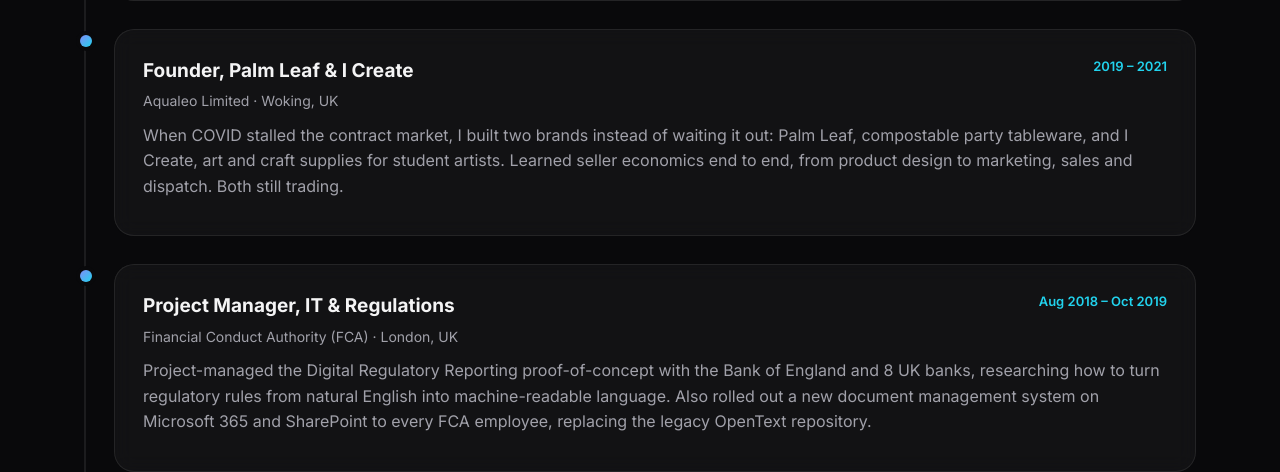
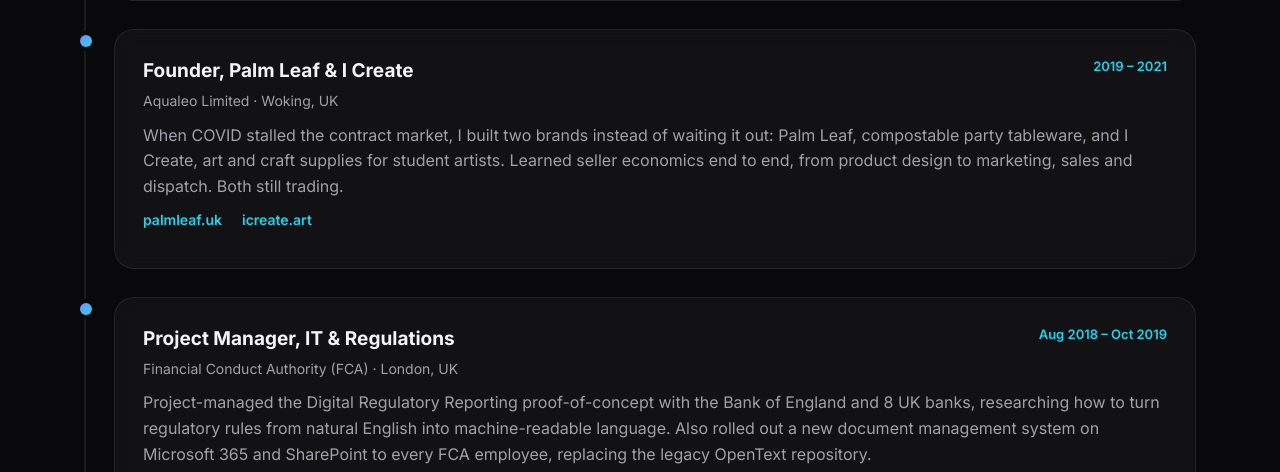
Before and after one commit to gpandit/pandit-guru, a PHP site: page / in a window 1280 px wide. Shown: the part 3446-3918 px from the top of the page. Run offline with PHP 8.4, Linux system fonts and the light colour scheme.

Commit message:
feat(experience): add Palm Leaf & I Create links to Founder card
Two dofollow links (rel="noopener", opens new tab) on the Founder role,
matching the hrefs used on the projects page. Adds a .tl-links flex row
for spacing.

Co-Authored-By: Claude Opus 4.8 <noreply@anthropic.com>

```diff
--- a/index.html
+++ b/index.html
@@ -219,6 +219,10 @@ height="0" width="0" style="display:none;visibility:hidden"></iframe></noscript>
             </div>
             <p class="tl-org">Aqualeo Limited · Woking, UK</p>
             <p>When COVID stalled the contract market, I built two brands instead of waiting it out: Palm Leaf, compostable party tableware, and I Create, art and craft supplies for student artists. Learned seller economics end to end, from product design to marketing, sales and dispatch. Both still trading.</p>
+            <p class="tl-links">
+              <a class="project-link" href="https://palmleaf.uk" target="_blank" rel="noopener">palmleaf.uk</a>
+              <a class="project-link" href="https://www.icreate.art" target="_blank" rel="noopener">icreate.art</a>
+            </p>
           </div>
         </article>
 
--- a/styles.css
+++ b/styles.css
@@ -519,6 +519,12 @@ button { font-family: inherit; }
   margin-top: 12px;
 }
 
+.tl-links {
+  display: flex;
+  gap: 20px;
+  margin-top: 12px;
+}
+
 .toggle-more {
   margin: 24px 0 0 28px;
 }
```
